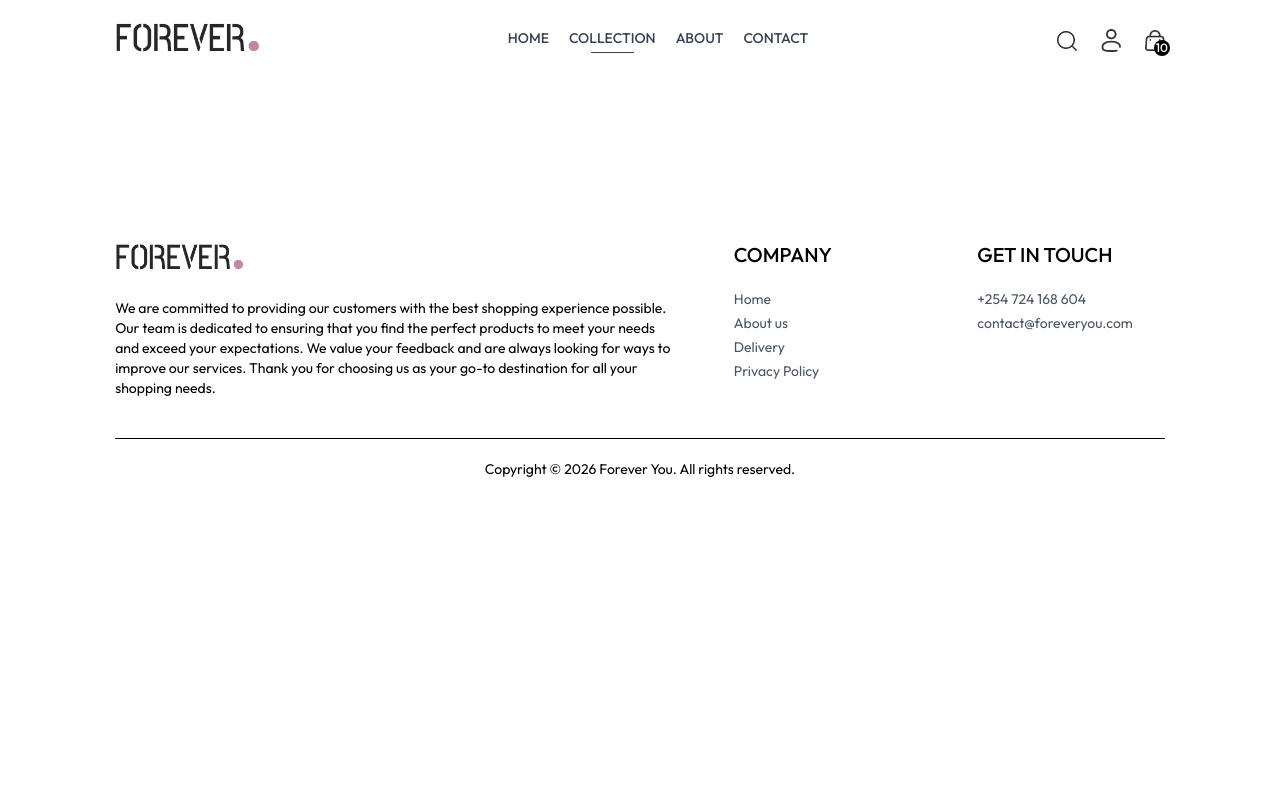
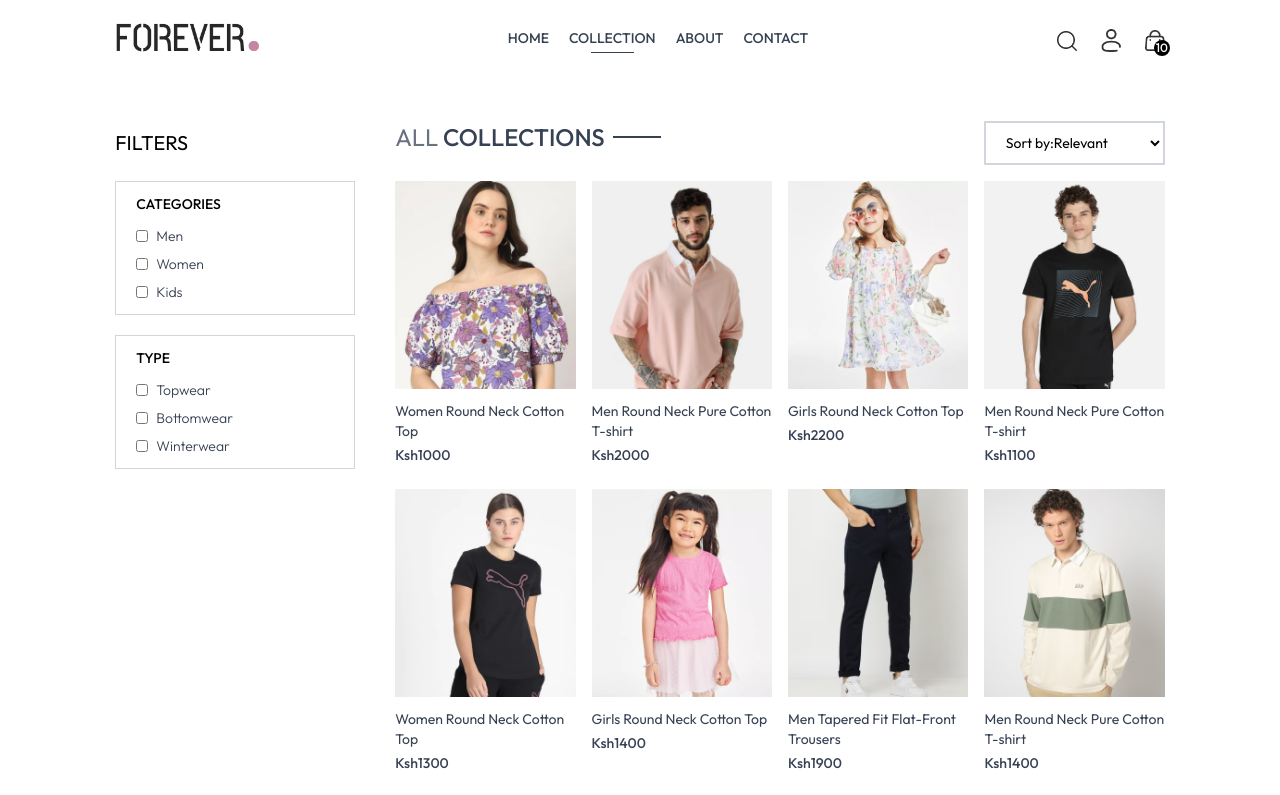
Before and after one commit to jayruskirui/SALES-APP, a React (Vite) app in the folder frontend/: page /collection in a window 1280 px wide. Shown: the top 795 px of the page. Built offline with nearby package versions, Linux system fonts and the light colour scheme.

Commit message:
Collection

```diff
--- a/frontend/src/components/Footer.jsx
+++ b/frontend/src/components/Footer.jsx
@@ -26,7 +26,7 @@
             <div>
                 <p className='font-medium text-xl mb-5'>GET IN TOUCH</p>
                 <ul className='flex flex-col gap-1 text-gray-600'>
-                    <li>+254 724 168 604</li>
+                    <li>+254 712 345 678</li>
                     <li>contact@foreveryou.com</li>
                 </ul>
             </div>
--- a/frontend/src/pages/Collection.jsx
+++ b/frontend/src/pages/Collection.jsx
@@ -1,11 +1,137 @@
-import React from 'react'
+import React, { use, useContext, useEffect, useState } from 'react'
+import { ShopContext } from '../context/ShopContext'
+import { assets } from '../assets/assets';
+import Title from '../components/Title';
+import ProductItem from '../components/ProductItem';
 
 const Collection = () => {
+
+  const { products } = useContext(ShopContext);
+  const [showFilter, setShowFilter] =useState(false);
+  const [filterProducts, setFilterProducts] = useState([]);
+  const [category, setCategory] = useState([]);
+  const [subCategory, setSubCategory] = useState([]);
+
+  const toggleCategory = (e) => {
+
+    if (category.includes(e.target.value)){
+      setCategory(category.filter((item) => item !== e.target.value));
+    }
+    else{
+      setCategory(prev =>[...prev,e.target.value]);
+    }
+  }
+
+  const toggleSubCategory = (e) => {
+
+    if(subCategory.includes(e.target.value)){
+      setSubCategory(prev => prev.filter((item) => item !== e.target.value));
+
+    }
+
+    else{
+      setSubCategory(prev => [...prev,e.target.value]);
+    }
+  }
+
+  const applyFilter = () => {
+
+    let productsCopy = products.slice();
+
+    if(category.length > 0){
+      productsCopy = productsCopy.filter((item) => category.includes(item.category));
+    }
+
+    if (subCategory.length > 0){
+      productsCopy = productsCopy.filter(item => subCategory.includes(item.subcategory))
+    }
+
+    setFilterProducts(productsCopy);
+
+  }
+
+
+
+
+
+  useEffect(() => {
+    setFilterProducts(products);
+  }, []);
+
+  useEffect(() => {
+    applyFilter();
+  }, [category, subCategory]);
+
   return (
-    <div>
+    <div className='flex flex-col sm:flex-row gap-1 sm:gap-10 pt-10 '>
+
+    {/* Filter options */}
+    <div className='min-w-60'>
+    <p onClick={()=> setShowFilter(!showFilter)} className='my-2 text-xl flex items-center cursor-pointer gap-2'>FILTERS
+      <img src= {assets.dropdown_icon} alt='' className={`w-3 sm:hidden ${showFilter ? 'rotate-90' : ' '}`}/>
+    </p>
+
+    {/* Category filter */}
+    <div className={`border border-gray-300 pl-5 py-3 mt-6 ${showFilter ? ' ' : 'hidden'} sm:block`}>
+      <p className='mb-3 text-sm font-medium'>CATEGORIES</p>
+      <div className='flex flex-col gap-2 text-sm font-light text-gray-700'>
+        <p className='flex gap-2'>
+          <input className='w-3' type='checkbox' value={`Men`} onChange={toggleCategory}/>Men
+        </p>
+        <p className='flex gap-2'>
+          <input className='w-3' type='checkbox' value={`Women`} onChange={toggleCategory}/>Women
+        </p>
+        <p className='flex gap-2'>
+          <input className='w-3' type='checkbox' value={`Kids`} onChange={toggleCategory}/>Kids
+        </p>
+      </div>
+    </div>
+
+    {/* Subcategory filter */}
+    <div className={`border border-gray-300 pl-5 py-3 my-5 ${showFilter ? ' ' : 'hidden'} sm:block`}>
+      <p className='mb-3 text-sm font-medium'>TYPE</p>
+      <div className='flex flex-col gap-2 text-sm font-light text-gray-700'>
+        <p className='flex gap-2'>
+          <input className='w-3' type='checkbox' value={`Topwear`} onChange={toggleSubCategory}/>Topwear
+        </p>
+        <p className='flex gap-2'>
+          <input className='w-3' type='checkbox' value={`Bottomwear`} onChange={toggleSubCategory}/>Bottomwear
+        </p>
+        <p className='flex gap-2'>
+          <input className='w-3' type='checkbox' value={`Winterwear`} onChange={toggleSubCategory}/>Winterwear
+        </p>
+      </div>
+    </div>
+
+    </div>
+
+    {/* Right side */}
+    <div className='flex-1'>
+      <div className='flex justify-between text-base sm:text-2xl mb-4'>
+        <Title text1={'ALL'} text2={'COLLECTIONS'}/>
+
+        {/* Product sort */}
+        <select className='border-2 border-gray-300 text-sm px-4 py-2'>
+          <option value='Relevant'>Sort by:Relevant</option>
+          <option value='low-high'>Sort by: Low to High</option>
+          <option value='high-low'>Sort by: High to Low</option>
+        </select>
+      </div>
+
+      {/* Map products */}
+      <div className='grid grid-cols-2 md:grid-cols-3 lg:grid-cols-4 gap-4 gap-y-6'>
+        {
+          filterProducts.map((item, index) => (
+            <ProductItem key={index} id={item._id} image={item.image} name={item.name} price={item.price}/>
+          ))
+        }
+
+      </div>
+
+    </div>
 
     </div>
   )
-}
+  }
 
 export default Collection
```
